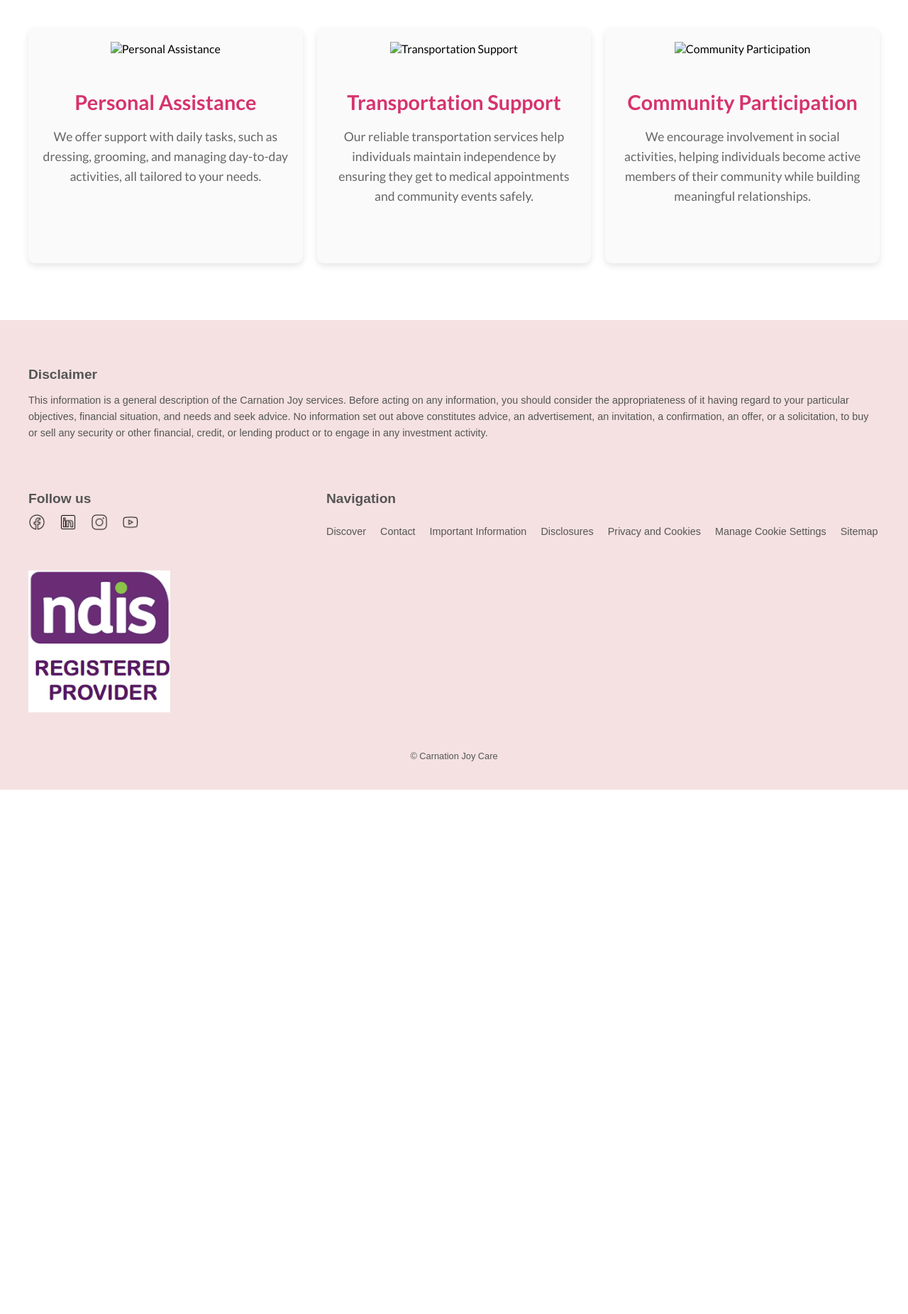
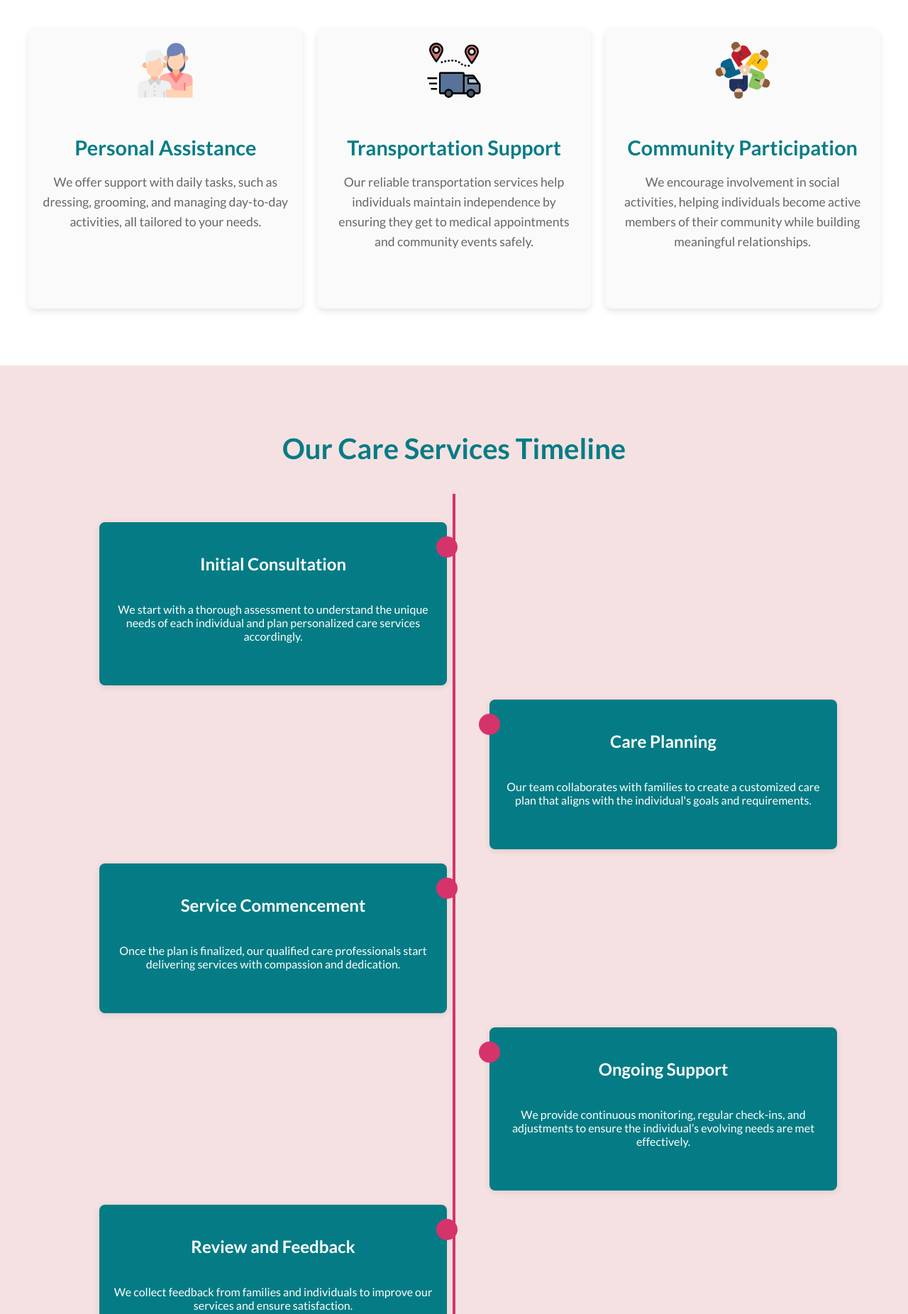
Before and after one commit to Gal-Y/Carnation-Joy-Website, a plain HTML site: page html/disability-care.html in a window 1280 px wide. Shown: the part 840-2692 px from the top of the page at 71% size. Before the commit the page ends 1953 px from the top, so only its background shows below. Drawn offline with Linux system fonts and the light colour scheme.

Commit message:
added js for interactive element, almost fininshed with disability page

```diff
--- a/css/Disability-Care/disability.css
+++ b/css/Disability-Care/disability.css
@@ -14,7 +14,7 @@
 
 .hero-section h1 {
     font-size: 3rem;
-    color: #d6336c; /* Carnation-inspired pink */
+    color: #057c85; /* Carnation-inspired pink */
     margin-bottom: 20px;
     font-weight: bold;
 }
@@ -39,7 +39,7 @@
 
 .services-overview h2 {
     font-size: 2.5rem;
-    color: #333;
+    color: #555;
     margin-bottom: 40px;
     font-weight: bold;
 }
@@ -81,7 +81,7 @@
 
 .service-item h3 {
     font-size: 1.8rem;
-    color: #d6336c;
+    color: #057c85;
     margin-bottom: 15px;
 }
 
@@ -91,6 +91,156 @@
     line-height: 1.6;
 }
 
+/* Timeline section */
+.timeline-section {
+    padding: 60px 20px;
+    background-color: #f5e1e1;
+}
+
+.timeline-section .container {
+    max-width: 1000px;
+    margin: 0 auto;
+    text-align: center;
+}
+
+.timeline-section h2 {
+    font-size: 2.5rem;
+    color: #057c85;
+    margin-bottom: 40px;
+}
+
+.timeline-section h3 {
+    font-size: 1.5rem;
+    color: #ffffff;
+    margin-bottom: 40px;
+}
+
+.timeline-section p {
+    font-size: 1.0rem;
+    color: #ffffff;
+    margin-bottom: 40px;
+}
+
+.timeline {
+    position: relative;
+    padding: 20px 0;
+}
+
+.timeline::before {
+    content: '';
+    position: absolute;
+    top: 0;
+    left: 50%;
+    transform: translateX(-50%);
+    width: 4px;
+    height: 100%;
+    background-color: #d6336c;
+}
+
+.timeline-item {
+    position: relative;
+    margin: 20px 0;
+    width: 45%;
+    padding: 20px;
+    background-color: #057c85;
+    border-radius: 8px;
+    box-shadow: 0 2px 10px rgba(0, 0, 0, 0.1);
+    opacity: 0;
+    transform: translateY(50px);
+    transition: opacity 0.6s ease, transform 0.6s ease;
+}
+
+.timeline-item.reveal {
+    opacity: 1;
+    transform: translateY(0);
+}
+
+.timeline-item:nth-child(odd) {
+    left: 0;
+}
+
+.timeline-item:nth-child(even) {
+    left: 55%;
+}
+
+.timeline-content {
+    position: relative;
+}
+
+.timeline-item::before {
+    content: '';
+    position: absolute;
+    top: 20px;
+    right: -15px;
+    width: 30px;
+    height: 30px;
+    background-color: #d6336c;
+    border-radius: 50%;
+}
+
+.timeline-item:nth-child(even)::before {
+    right: auto;
+    left: -15px;
+}
+
+/* FAQ Section */
+.faq-section {
+    padding: 60px 20px;
+    background-color: #f8f9fa;
+}
+
+.faq-section .container {
+    max-width: 800px;
+    margin: 0 auto;
+}
+
+.faq-section h2 {
+    font-size: 2.5rem;
+    color: #d6336c;
+    margin-bottom: 40px;
+    text-align: center;
+}
+
+.faq-item {
+    background-color: #fff;
+    margin-bottom: 20px;
+    border-radius: 5px;
+    box-shadow: 0 2px 5px rgba(0, 0, 0, 0.1);
+    overflow: hidden;
+}
+
+.faq-question {
+    padding: 20px;
+    font-size: 1.5rem;
+    font-weight: bold;
+    cursor: pointer;
+    position: relative;
+}
+
+.faq-answer {
+    padding: 0 20px;
+    font-size: 1.2rem;
+    max-height: 0;
+    overflow: hidden;
+    transition: max-height 0.4s ease;
+}
+
+.faq-item.open .faq-question {
+    background-color: #f3f3f3;
+}
+
+/* Reveal Animation for the webpage */
+.reveal {
+    opacity: 0;
+    transform: translateY(20px);
+    transition: all 1.0s ease-out;
+}
+
+.reveal.active {
+    opacity: 1;
+    transform: translateY(0);
+}
+
 /* Responsive Adjustments */
 @media (max-width: 768px) {
     .services-list {
--- a/html/disability-care.html
+++ b/html/disability-care.html
@@ -58,32 +58,96 @@
         </div>
     </header>
 
-    <section class="hero-section">
+    <section class="hero-section reveal reveal-load">
         <div class="container">
             <h1>Comprehensive Disability Care</h1>
             <p>Empowering people with disabilities to lead fulfilling, independent lives through compassionate care and personalized support.</p>
         </div>
     </section>
 
-    <section class="services-overview">
+    <section class="services-overview reveal reveal-load">
         <div class="container">
             <h2>Our Disability Care Services</h2>
             <p>At Carnation Joy, we provide a wide range of services to support individuals with disabilities. Our team is dedicated to helping each individual achieve their goals while respecting their independence and dignity.</p>
             <div class="services-list">
                 <div class="service-item">
-                    <img src="images/services/personal_assistance.png" alt="Personal Assistance">
+                    <img src="../images/disability/assisted-living.png" alt="Personal Assistance">
                     <h3>Personal Assistance</h3>
                     <p>We offer support with daily tasks, such as dressing, grooming, and managing day-to-day activities, all tailored to your needs.</p>
                 </div>
                 <div class="service-item">
-                    <img src="images/services/transportation.png" alt="Transportation Support">
+                    <img src="../images/disability/logistic.png" alt="Transportation Support">
                     <h3>Transportation Support</h3>
                     <p>Our reliable transportation services help individuals maintain independence by ensuring they get to medical appointments and community events safely.</p>
                 </div>
                 <div class="service-item">
-                    <img src="images/services/community_participation.png" alt="Community Participation">
+                    <img src="../images/disability/partners.png" alt="Community Participation">
                     <h3>Community Participation</h3>
                     <p>We encourage involvement in social activities, helping individuals become active members of their community while building meaningful relationships.</p>
+                </div>
+            </div>
+        </div>
+    </section>
+
+    <!-- Visual timeline-->
+    <section class="timeline-section">
+        <div class="container">
+            <h2>Our Care Services Timeline</h2>
+            <div class="timeline">
+                <div class="timeline-item">
+                    <div class="timeline-content">
+                        <h3>Initial Consultation</h3>
+                        <p>We start with a thorough assessment to understand the unique needs of each individual and plan personalized care services accordingly.</p>
+                    </div>
+                </div>
+                <div class="timeline-item">
+                    <div class="timeline-content">
+                        <h3>Care Planning</h3>
+                        <p>Our team collaborates with families to create a customized care plan that aligns with the individual's goals and requirements.</p>
+                    </div>
+                </div>
+                <div class="timeline-item">
+                    <div class="timeline-content">
+                        <h3>Service Commencement</h3>
+                        <p>Once the plan is finalized, our qualified care professionals start delivering services with compassion and dedication.</p>
+                    </div>
+                </div>
+                <div class="timeline-item">
+                    <div class="timeline-content">
+                        <h3>Ongoing Support</h3>
+                        <p>We provide continuous monitoring, regular check-ins, and adjustments to ensure the individual’s evolving needs are met effectively.</p>
+                    </div>
+                </div>
+                <div class="timeline-item">
+                    <div class="timeline-content">
+                        <h3>Review and Feedback</h3>
+                        <p>We collect feedback from families and individuals to improve our services and ensure satisfaction.</p>
+                    </div>
+                </div>
+            </div>
+        </div>
+    </section>
+
+    <!-- FAQ Section-->
+    <section class="faq-section">
+        <div class="container">
+            <h2>Frequently Asked Questions</h2>
+            <div class="faq-item">
+                <div class="faq-question">What services do you provide for disability care?</div>
+                <div class="faq-answer">
+                    <p>We offer a variety of services including personal assistance, transportation support, and community participation to help individuals with disabilities lead fulfilling lives.</p>
+                </div>
+            </div>
+            <div class="faq-item">
+                <div class="faq-question">How do I apply for disability support?</div>
+                <div class="faq-answer">
+                    <p>You can apply by filling out the contact form on our website or giving us a call. We will guide you through the process to ensure you receive the support you need.</p>
+                </div>
+            </div>
+            <div class="faq-item">
+                <div class="faq-question">Are your services covered by NDIS?</div>
+                <div class="faq-answer">
+                    <p>Yes, we are a registered NDIS provider, and our services are covered under the National Disability Insurance Scheme.</p>
                 </div>
             </div>
         </div>
@@ -97,5 +161,6 @@
           document.getElementById('footer-placeholder').innerHTML = data;
         });
     </script>
+    <script src="../js/disability.js"></script>
 </body>
 </html>
--- /dev/null
+++ b/js/disability.js
@@ -0,0 +1,75 @@
+document.addEventListener('DOMContentLoaded', () => {
+    // Reveal animation logic for elements on scroll
+    const revealElements = document.querySelectorAll('.reveal');
+
+    function revealOnScroll() {
+        const windowHeight = window.innerHeight;
+        revealElements.forEach(el => {
+            const elementTop = el.getBoundingClientRect().top;
+            const revealPoint = 150;
+
+            if (elementTop < windowHeight - revealPoint) {
+                el.classList.add('active');
+            } else {
+                el.classList.remove('active');
+            }
+        });
+    }
+
+    window.addEventListener('scroll', revealOnScroll);
+
+    // Initial check in case elements are already in view
+    revealOnScroll();
+
+    // Initial load reveal for elements in view on load
+    const revealLoadElements = document.querySelectorAll('.reveal-load');
+    revealLoadElements.forEach(el => {
+        el.classList.add('active');
+    });
+
+    // Scroll event logging for debugging purposes
+    window.addEventListener('scroll', () => {
+        console.log('Scroll event detected. Checking elements for reveal animation.');
+    });
+
+    // Debugging: Log reveal elements status
+    revealElements.forEach((el, index) => {
+        console.log(`Reveal element ${index + 1} initial position:`, el.getBoundingClientRect().top);
+    });
+
+    // Interactive Timeline Logic
+    const timelineItems = document.querySelectorAll('.timeline-item');
+
+    function revealTimelineItems() {
+        timelineItems.forEach(item => {
+            const itemTop = item.getBoundingClientRect().top;
+            const windowHeight = window.innerHeight;
+
+            if (itemTop < windowHeight - 50) {
+                item.classList.add('reveal');
+            }
+        });
+    }
+
+    // Initial check
+    revealTimelineItems();
+
+    // Check on scroll
+    window.addEventListener('scroll', revealTimelineItems);
+
+    // Interactive FAQ Section Logic
+    const faqItems = document.querySelectorAll('.faq-item');
+
+    faqItems.forEach(item => {
+        const question = item.querySelector('.faq-question');
+        question.addEventListener('click', () => {
+            item.classList.toggle('open');
+            const answer = item.querySelector('.faq-answer');
+            if (item.classList.contains('open')) {
+                answer.style.maxHeight = answer.scrollHeight + 'px';
+            } else {
+                answer.style.maxHeight = 0;
+            }
+        });
+    });
+});
```
Also changed, not shown: Documentation/LEARNINGS.md (+2 -0 lines), html/index.html (+1 -1 lines), images/disability/assisted-living.png (added), images/disability/logistic.png (added), images/disability/partners.png (added), js/index-script.js (line endings or trailing spaces).
